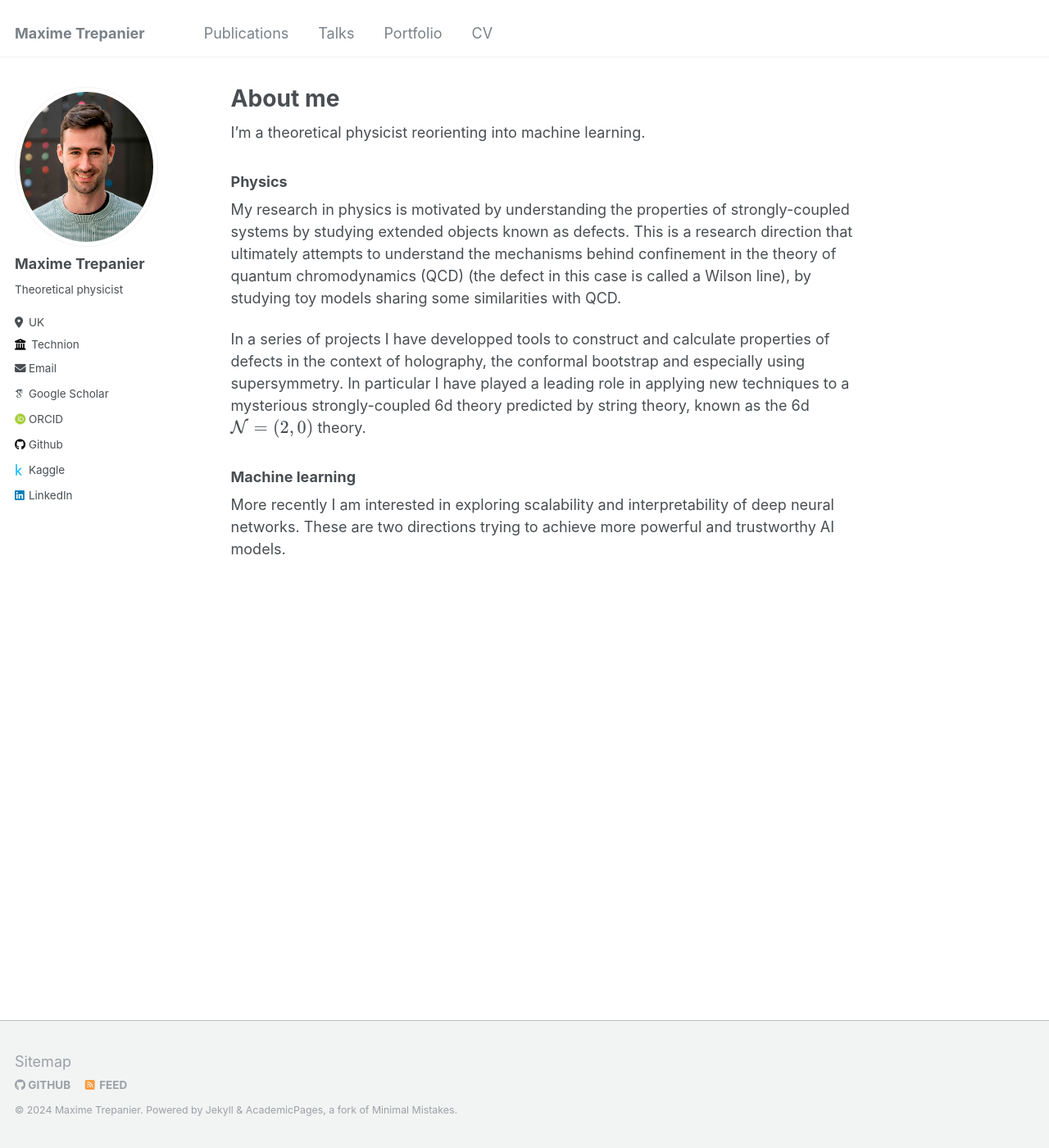
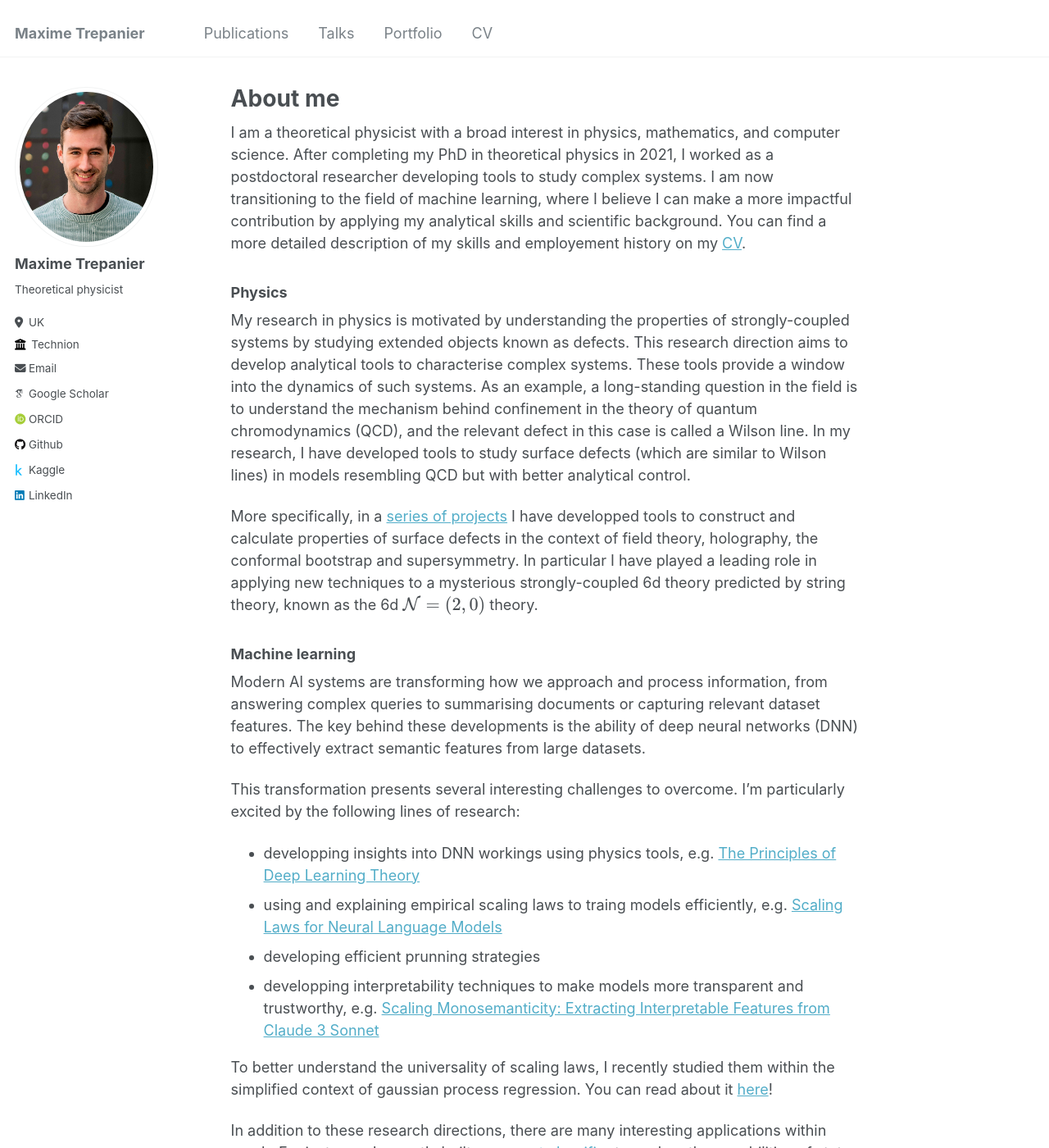
Before and after one commit to maxtrepanier/maxtrepanier.github.io, a Jekyll site: the page built from _pages/about.md, in a window 1280 px wide and 1400 px high. Shown: the whole window at 82% size. Built offline with Jekyll 4.4.1, drawn with Linux system fonts in a browser that asks for light colours; some web fonts are replaced; formulas are drawn with MathJax 3; some of the changed text lies outside the part shown.

Commit message:
updated about me

```diff
--- a/_config.yml
+++ b/_config.yml
@@ -206,7 +206,7 @@ collections:
     output: true
     permalink: /:collection/:path/
   portfolio:
-    output: false
+    output: true
     permalink: /:collection/:path/
   talks:
     output: true
--- a/_data/navigation.yml
+++ b/_data/navigation.yml
@@ -10,6 +10,7 @@ main:
 #    url: /teaching/
 
   - title: "Portfolio"
+    # url: /portfolio/
     url: https://github.com/maxtrepanier
 
 #  - title: "Blog Posts"
--- a/_pages/about.md
+++ b/_pages/about.md
@@ -7,23 +7,62 @@ redirect_from:
   - /about.html
 ---
 
-I'm a theoretical physicist reorienting into machine learning.
+I am a theoretical physicist with a broad interest in physics, mathematics, and
+computer science. After completing my PhD in theoretical physics in 2021, I
+worked as a postdoctoral researcher developing tools to study complex systems. I
+am now transitioning to the field of machine learning, where I believe I can
+make a more impactful contribution by applying my analytical skills and
+scientific background. You can find a more detailed description of my skills and
+employement history on my [CV](files/cv.pdf).
 
 ### Physics
 My research in physics is motivated by understanding the properties of
-strongly-coupled systems by studying extended objects known as defects. This is
-a research direction that ultimately attempts to understand the mechanisms behind
-confinement in the theory of quantum chromodynamics (QCD) (the defect in this case is
-called a Wilson line), by studying toy models sharing some similarities with
-QCD.
+strongly-coupled systems by studying extended objects known as defects.
+This research direction aims to develop analytical tools to characterise complex
+systems. These tools provide a window into the dynamics of such systems.
+As an example, a long-standing question in the field is to understand the
+mechanism behind confinement in the theory of quantum chromodynamics (QCD), and
+the relevant defect in this case is called a Wilson line.
+In my research, I have developed tools to study surface defects (which are
+similar to Wilson lines) in models resembling QCD but with better analytical
+control.
 
-In a series of projects I have developped tools to construct and calculate
-properties of defects in the context of holography, the conformal bootstrap and
-especially using supersymmetry. In particular I have played a leading role in
-applying new techniques to a mysterious strongly-coupled 6d theory predicted by
-string theory, known as the 6d $\mathcal{N} = (2,0)$ theory.
+More specifically, in a [series of projects](publications/) I have developped
+tools to construct and calculate properties of surface defects in the context of
+field theory, holography, the conformal bootstrap and supersymmetry. In
+particular I have played a leading role in applying new techniques to a
+mysterious strongly-coupled 6d theory predicted by string theory, known as the
+6d $\mathcal{N} = (2,0)$ theory.
 
 ### Machine learning
-More recently I am interested in exploring scalability and interpretability of
-deep neural networks. These are two directions trying to achieve more powerful
-and trustworthy AI models.
+
+Modern AI systems are transforming how we approach and process information, from
+answering complex queries to summarising documents or capturing relevant
+dataset features. The key behind these developments is the ability of deep neural
+networks (DNN) to effectively extract semantic features from large datasets.
+
+This transformation presents several interesting challenges to overcome.
+I'm particularly excited by the following lines of research:
+ - developping insights into DNN workings using physics tools, e.g.
+   [The Principles of Deep Learning Theory](https://arxiv.org/abs/2106.10165)
+ - using and explaining empirical scaling laws to traing models efficiently,
+   e.g. [Scaling Laws for Neural Language Models](https://arxiv.org/abs/2001.08361)
+ - developing efficient prunning strategies
+ - developping interpretability techniques to make models more transparent and
+   trustworthy, e.g. [Scaling Monosemanticity: Extracting Interpretable Features
+   from Claude 3 Sonnet](https://transformer-circuits.pub/2024/scaling-monosemanticity/index.html)
+
+To better understand the universality of scaling laws, I recently studied them
+within the simplified context of gaussian process regression. You can read about
+it [here](https://github.com/maxtrepanier/scaling_law_gp/blob/main/Scaling%20laws%20in%20gaussian%20processes.ipynb)!
+
+In addition to these research directions, there are many interesting
+applications within reach. For instance, I recently built an [accent
+classifier](https://github.com/maxtrepanier/whisper-accent/blob/master/Accent%20detection.ipynb)
+to explore the capabilities of state-of-the-art speech recognition model
+Whisper at capturing subtle features of speech like accents.  The classifier's
+high accuracy suggests that Whisper implicitly learns features interpretable as
+regional accents.
+
+Finally, I'm keen to explore bayesian methods in the context of sensitive
+applications, and the tools of reinforcement and self-supervised learning.
```
Also changed, not shown: _portfolio/portfolio-1.md (+11 -1 lines).
